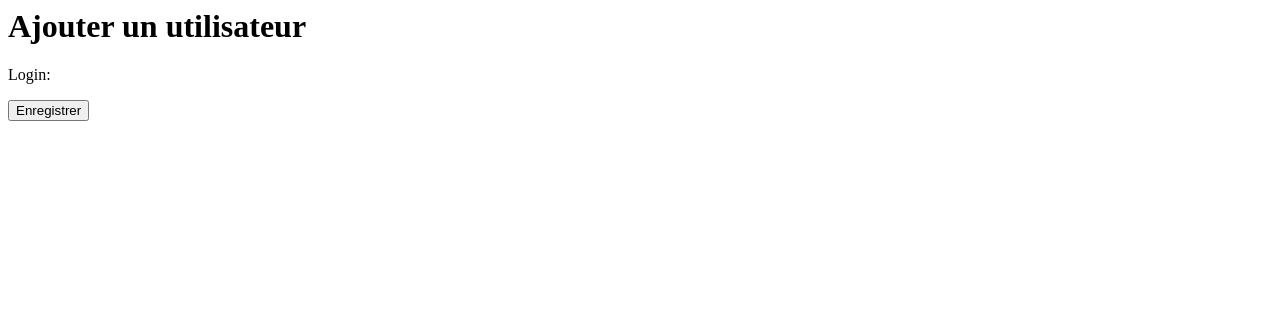
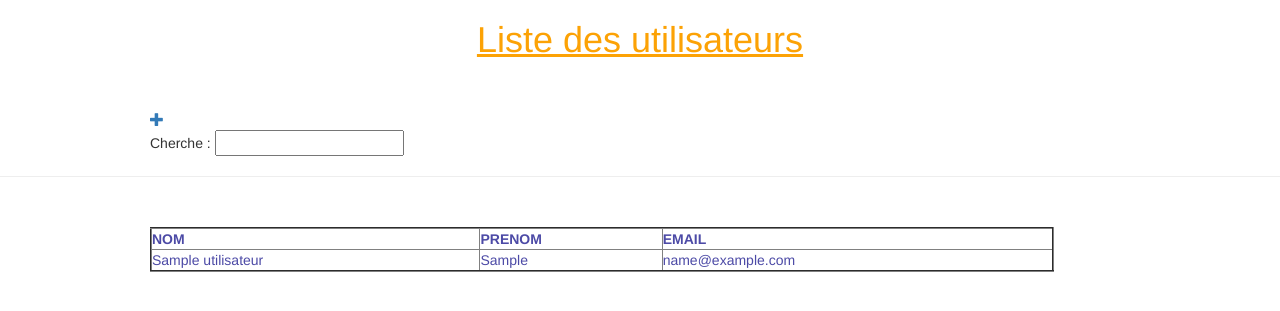
Before and after one commit to carmenpq/FormulaireEsig, a Django app: page /uti_list in a window 1280 px wide. Shown: the top 311 px of the page. Run offline with Django 3.2, Linux system fonts and the light colour scheme; tables that the repository leaves empty hold one stand-in row (values such as "Sample post"); some libraries are stand-ins or nearby versions.

Commit message:
insert,affichage,ayaxrecherche complete, seul personalizacion de affichage a revoir.

```diff
--- a/esigapp/urls.py
+++ b/esigapp/urls.py
@@ -8,5 +8,7 @@ urlpatterns = [
     # url(r'^blog/', include('blog.urls')),
 
     url(r'^admin/', include(admin.site.urls)),
-    url(r'^uti_list', views.uti_list, name='uti_list'),
+    url(r'^uti_list',views.uti_list, name='uti_list'),
+    url(r'^uti_new', views.uti_new, name='uti_new'),
+    url(r'cherche',views.chercher),
 ]
--- /dev/null
+++ b/formulaireEsig/static/css/formulaireEsig.css
@@ -0,0 +1,12 @@
+h1  {
+    color: #FCA205;
+    text-align: center;
+    text-decoration: underline;
+}
+table,th,td{
+    color: #4c4aa6;
+}
+div{
+    margin-top: 50px;
+    margin-left: 150px;
+}
--- a/formulaireEsig/templates/formulaireEsig/uti_list.html
+++ b/formulaireEsig/templates/formulaireEsig/uti_list.html
@@ -1,11 +1,75 @@
+<!DOCTYPE html>
+<html lang="en">
+{% load staticfiles %}
+<head>
+<link rel="stylesheet" href="//maxcdn.bootstrapcdn.com/bootstrap/3.2.0/css/bootstrap.min.css">
+<link rel="stylesheet" href="//maxcdn.bootstrapcdn.com/bootstrap/3.2.0/css/bootstrap-theme.min.css">
+<link rel="stylesheet" href="{% static 'css/formulaireEsig.css' %}">
+<script src="https://ajax.googleapis.com/ajax/libs/jquery/3.1.0/jquery.min.js"></script>
+    <script>
+        //en attendant de chargement de la page
+        $(document).ready(
+            function () {
+                $('#cherche').keyup
+                (
+                    function () {
+                        //envoyer un formulaire
+                        $.post(
+                            {
+                                url:'cherche',
+                                data:
+                                    {
+                                        //définition de variable et passer par post
+                                        'text_cherche' : $('#cherche').val(),
+                                        //pour la sécurité du formulaire
+                                        'csrfmiddlewaretoken' : $('input[name = csrfmiddlewaretoken]').val()
+                                    },
+                                success : function(data)
+                                {
+                                    //remplir les donneés en parmatère
+                                    $('#resultat-chercher').html(data);
+                                }
 
-{% block content %}
-<h1>Ajouter un utilisateur</h1>
-<form method="POST" class="post-form">{% csrf_token %}
-    {{ form.as_p }}
+                            }
+                        )
+                    }
+                );
+            }
+        );
+    </script>
 
-    <p>Login:</p>
+<!--Utilisation d'ajax-->
 
-    <button type="submit" class="save btn btn-default">Enregistrer</button>
-</form>
-{% endblock %}
+
+</head>
+<body >
+<h1>Liste des utilisateurs</h1>
+<div>
+    <a href="{% url 'formulaireEsig.views.uti_new' %}" class="top-menu"><span class="glyphicon glyphicon-plus"></span></a>
+    <p>Cherche : <input type="text" id="cherche" name="cherche"/> </p> {% csrf_token %}
+</div>
+
+<hr >
+
+<div id="resultat-chercher" >
+    <table border="2" width="80%">
+       <tr>
+           <th > NOM </th>
+           <th> PRENOM </th>
+           <th> EMAIL</th>
+       </tr>
+        {% for sie_utilisateur in sie_utilisateur %}
+       <tr >
+
+           <td>{{ sie_utilisateur.UTI_NOM }}</td>
+           <td>{{ sie_utilisateur.UTI_PRENOM }}</td>
+           <td>{{ sie_utilisateur.UTI_EMAIL }}</td>
+
+       </tr>
+        {% endfor %}
+   </table>
+
+
+</div>
+</body>
+</html>
--- a/formulaireEsig/views.py
+++ b/formulaireEsig/views.py
@@ -1,8 +1,10 @@
-from django.shortcuts import render
+from django.shortcuts import render,redirect,render_to_response
+from .forms import UtiForm
+from .models import Sie_Utilisateur
 
 # Create your views here. Es donde ponemos la logica de nuetsra app, toma info del model y pasa a una view
 
-#def uti_list(request):
+#def uti_new(request):
     #if request.method == "POST":
       #  form = proForm(request.POST)
       #  post = form.save(commit=False)
@@ -12,4 +14,30 @@ from django.shortcuts import render
    # return render(request, 'esigapp/formB.html', {'form': form})
  #   return render(request, 'formulaireEsig/uti_list.html', {})
 def uti_list(request):
-    return render(request, 'formulaireEsig/uti_list.html', {})
+    sie_utilisateur = Sie_Utilisateur.objects.filter()
+    return render(request, 'formulaireEsig/uti_list.html', {'sie_utilisateur':sie_utilisateur})
+
+
+def uti_new(request):
+    if request.method == 'POST':
+        form = UtiForm(request.POST)
+        if form.is_valid():
+            sie_utilisateur = form.save(commit=False)
+            sie_utilisateur.UTI_SUPPRIME = False
+            sie_utilisateur.save()
+            return redirect('/uti_list', pk=sie_utilisateur.pk)
+    else:
+        form = UtiForm()
+    return render(request, 'formulaireEsig/formulaire.html', {'form':form})
+
+
+# Ajax qui permet de chercher les utilisateurs
+def chercher(request):
+    if request.method == "POST":
+        text_cherche = request.POST['text_cherche']
+        if text_cherche == "":
+            sie_utilisateur = Sie_Utilisateur.objects.filter()
+        else:
+            sie_utilisateur = Sie_Utilisateur.objects.filter(UTI_NOM__contains=text_cherche)
+
+    return render_to_response('formulaireEsig/uti_list.html',{'sie_utilisateur' : sie_utilisateur })
```
Also changed, not shown: formulaireEsig/forms.py (added, +8 -0 lines), formulaireEsig/templates/formulaireEsig/formulaire.html (added, +14 -0 lines).
